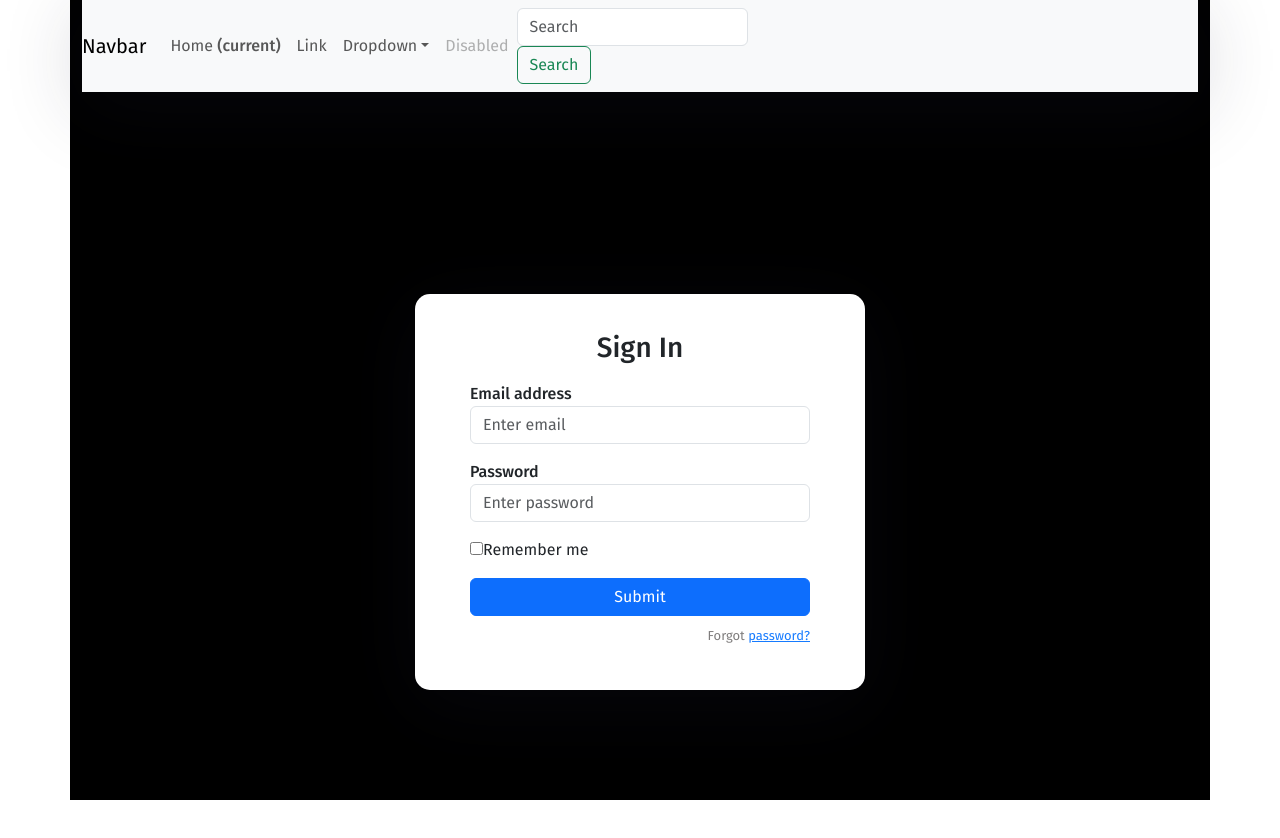
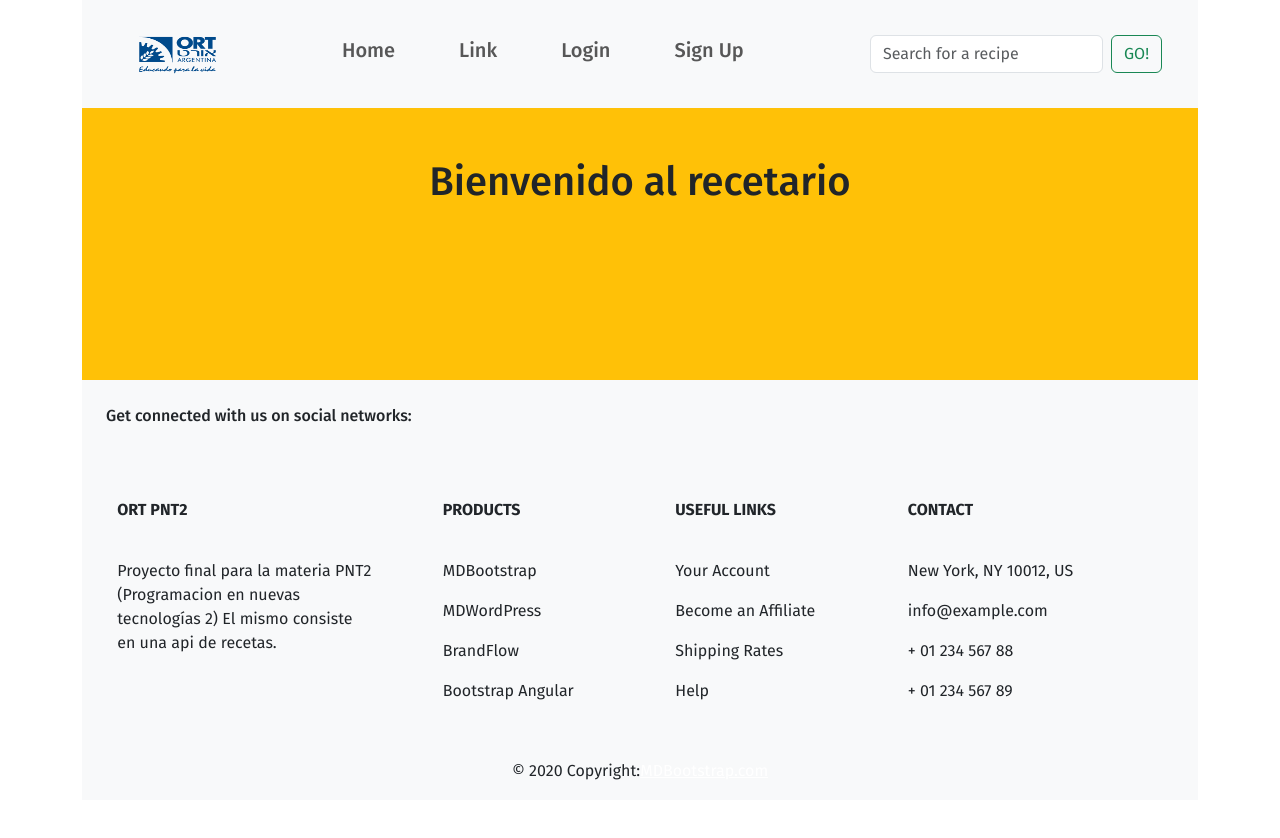
Before and after one commit to cjgonzalezlaffont/recetario-pnt2, a React (Create React App) app: page / in a window 1280 px wide. Shown: the top 838 px of the page. After the commit the page ends 800 px from the top, so only its background shows below. Built offline with nearby package versions, Linux system fonts and the light colour scheme.

Commit message:
footer, header y main terminados

```diff
--- a/public/index.html
+++ b/public/index.html
@@ -7,11 +7,9 @@
     <meta
       name="description"
       content="Web site created using create-react-app">
-    <link href="https://cdn.jsdelivr.net/npm/bootstrap@5.3.0/dist/css/bootstrap.min.css" rel="stylesheet" integrity="sha384-9ndCyUaIbzAi2FUVXJi0CjmCapSmO7SnpJef0486qhLnuZ2cdeRhO02iuK6FUUVM" crossorigin="anonymous">
-    <title>React App</title>
+    <link href="https://cdn.jsdelivr.net/npm/bootstrap@5.3.0/dist/css/bootstrap.min.css" rel="stylesheet" integrity="sha384-9ndCyUaIbzAi2FUVXJi0CjmCapSmO7SnpJef0486qhLnuZ2cdeRhO02iuK6FUUVM" crossorigin="anonymous">    <title>React App</title>
   </head>
   <body>
-    <div id="root"></div>
-    <script src="https://cdn.jsdelivr.net/npm/bootstrap@5.3.0/dist/js/bootstrap.bundle.min.js" integrity="sha384-geWF76RCwLtnZ8qwWowPQNguL3RmwHVBC9FhGdlKrxdiJJigb/j/68SIy3Te4Bkz" crossorigin="anonymous"></script>
-  </body>
+    <div id="root" class="container"></div>
+    <script src="https://cdn.jsdelivr.net/npm/bootstrap@5.3.0/dist/js/bootstrap.bundle.min.js" integrity="sha384-geWF76RCwLtnZ8qwWowPQNguL3RmwHVBC9FhGdlKrxdiJJigb/j/68SIy3Te4Bkz" crossorigin="anonymous"></script>  </body>
 </html>
--- a/src/App.js
+++ b/src/App.js
@@ -1,21 +1,25 @@
-import { Route , Routes} from 'react-router-dom';
+import {Route, Routes} from 'react-router-dom';
 import {SignIn} from "./components/login/SignIn";
 import {SignUp} from "./components/login/SignUp";
 import {Header} from "./components/header/Header";
+import {Home} from "./components/home/Home";
+import {Authenticator} from "./components/login/Authenticator";
+import {Footer} from "./components/footer/Footer";
 
 function App() {
     return (
-        <div className="App container bg-black">
+        <div className={'bg-warning'}>
             <Header></Header>
-            <div className="auth-wrapper">
-                <div className="auth-inner">
-                    <Routes>
-                        <Route exact path="/" element={<SignIn/>}/>
-                        <Route path="/sign-in" element={<SignIn/>}/>
-                        <Route path="/sign-up" element={<SignUp/>}/>
-                    </Routes>
-                </div>
-            </div>
+            <main>
+                <Routes>
+                    <Route path="/" element={<Home/>}/>
+                    <Route path="/authenticator" element={<Authenticator/>}/>
+                    <Route path="/sign-in" element={<SignIn></SignIn>}/>
+                    <Route path="/sign-up" element={<SignUp></SignUp>}/>
+                </Routes>
+            </main>
+            <Footer></Footer>
+
         </div>
     );
 }
--- /dev/null
+++ b/src/components/footer/Footer.jsx
@@ -0,0 +1,110 @@
+export const Footer = () => {
+    return (
+        <footer className="text-center text-lg-start bg-body-tertiary">
+            <section className="d-flex justify-content-between p-4">
+                <div className="me-5">
+                    <span>Get connected with us on social networks:</span>
+                </div>
+
+                <div>
+                    <a href="" className="text-white me-4">
+                        <i className="fab fa-facebook-f"></i>
+                    </a>
+                    <a href="" className="text-white me-4">
+                        <i className="fab fa-twitter"></i>
+                    </a>
+                    <a href="" className="text-white me-4">
+                        <i className="fab fa-google"></i>
+                    </a>
+                    <a href="" className="text-white me-4">
+                        <i className="fab fa-instagram"></i>
+                    </a>
+                    <a href="" className="text-white me-4">
+                        <i className="fab fa-linkedin"></i>
+                    </a>
+                    <a href="" className="text-white me-4">
+                        <i className="fab fa-github"></i>
+                    </a>
+                </div>
+
+            </section>
+
+
+            <section className="">
+                <div className="container text-center text-md-start mt-5">
+                    <div className="row mt-3">
+                        <div className="col-md-3 col-lg-4 col-xl-3 mx-auto mb-4">
+                            <h6 className="text-uppercase fw-bold">ORT PNT2</h6>
+                            <hr
+                                className="mb-4 mt-0 d-inline-block mx-auto"
+                            />
+                            <p>
+                                Proyecto final para la materia PNT2    (Programacion en nuevas tecnologías 2)
+
+                                El mismo consiste en una api de recetas.
+                            </p>
+                        </div>
+
+                        <div className="col-md-2 col-lg-2 col-xl-2 mx-auto mb-4">
+                            <h6 className="text-uppercase fw-bold">Products</h6>
+                            <hr
+                                className="mb-4 mt-0 d-inline-block mx-auto"
+                            />
+                            <p>
+                                <a >MDBootstrap</a>
+                            </p>
+                            <p>
+                                <a >MDWordPress</a>
+                            </p>
+                            <p>
+                                <a >BrandFlow</a>
+                            </p>
+                            <p>
+                                <a >Bootstrap Angular</a>
+                            </p>
+                        </div>
+
+                        <div className="col-md-3 col-lg-2 col-xl-2 mx-auto mb-4">
+                            <h6 className="text-uppercase fw-bold">Useful links</h6>
+                            <hr
+                                className="mb-4 mt-0 d-inline-block mx-auto"
+                            />
+                            <p>
+                                <a >Your Account</a>
+                            </p>
+                            <p>
+                                <a >Become an Affiliate</a>
+                            </p>
+                            <p>
+                                <a >Shipping Rates</a>
+                            </p>
+                            <p>
+                                <a >Help</a>
+                            </p>
+                        </div>
+
+                        <div className="col-md-4 col-lg-3 col-xl-3 mx-auto mb-md-0 mb-4">
+                            <h6 className="text-uppercase fw-bold">Contact</h6>
+                            <hr
+                                className="mb-4 mt-0 d-inline-block mx-auto"
+                            />
+                            <p><i className="fas fa-home mr-3"></i> New York, NY 10012, US</p>
+                            <p><i className="fas fa-envelope mr-3"></i> info@example.com</p>
+                            <p><i className="fas fa-phone mr-3"></i> + 01 234 567 88</p>
+                            <p><i className="fas fa-print mr-3"></i> + 01 234 567 89</p>
+                        </div>
+                    </div>
+                </div>
+            </section>
+
+            <div
+                className="text-center p-3"
+            >
+                © 2020 Copyright:
+                <a className="text-white" href="https://mdbootstrap.com/"
+                >MDBootstrap.com</a
+                >
+            </div>
+        </footer>
+    )
+}
--- a/src/components/header/Header.jsx
+++ b/src/components/header/Header.jsx
@@ -1,42 +1,45 @@
+import {Link} from "react-router-dom";
+import logo from "../../assets/logo.png";
+
 export const Header = () => {
     return (
-        <nav className="navbar navbar-expand-lg navbar-light bg-light">
-            <a className="navbar-brand" href="#">Navbar</a>
-            <button className="navbar-toggler" type="button" data-toggle="collapse"
-                    data-target="#navbarSupportedContent" aria-controls="navbarSupportedContent" aria-expanded="false"
-                    aria-label="Toggle navigation">
-                <span className="navbar-toggler-icon"></span>
-            </button>
-
+        <header>
+            <nav className="navbar navbar-expand-lg bg-body-tertiary p-4">
+                <div className="container-fluid">
+                    <a className="navbar-brand me-5" href="#">
+                        <img src={logo} alt="Bootstrap" width="120" height="50"></img>
+                    </a>
                     <div className="collapse navbar-collapse" id="navbarSupportedContent">
-                <ul className="navbar-nav mr-auto">
-                    <li className="nav-item active">
-                        <a className="nav-link" href="#">Home <span className="sr-only">(current)</span></a>
+                        <ul className="navbar-nav me-auto mb-2 mb-lg-0">
+                            <li className="nav-item me-5 ms-lg-5">
+                                <Link to={'/'} className={'text-decoration-none'}>
+                                    <button className={'nav-link'}><h5>Home</h5></button>
+                                </Link>
+                            </li>
+                            <li className="nav-item me-5 ">
+                                <Link to={'/'} className={'text-decoration-none'}>
+                                    <button className={'nav-link'}><h5>Link</h5></button>
+                                </Link>
+                            </li>
+                            <li className="nav-item me-5">
+                                <Link to={'/sign-in'} className={'text-decoration-none'}>
+                                    <button className={'nav-link'}><h5>Login</h5></button>
+                                </Link>
                             </li>
                             <li className="nav-item">
-                        <a className="nav-link" href="#">Link</a>
-                    </li>
-                    <li className="nav-item dropdown">
-                        <a className="nav-link dropdown-toggle" href="#" id="navbarDropdown" role="button"
-                           data-toggle="dropdown" aria-haspopup="true" aria-expanded="false">
-                            Dropdown
-                        </a>
-                        <div className="dropdown-menu" aria-labelledby="navbarDropdown">
-                            <a className="dropdown-item" href="#">Action</a>
-                            <a className="dropdown-item" href="#">Another action</a>
-                            <div className="dropdown-divider"></div>
-                            <a className="dropdown-item" href="#">Something else here</a>
-                        </div>
-                    </li>
-                    <li className="nav-item">
-                        <a className="nav-link disabled" href="#">Disabled</a>
+                                <Link to={'/sign-up'} className={'text-decoration-none'}>
+                                    <button className={'nav-link'}><h5>Sign Up</h5></button>
+                                </Link>
                             </li>
                         </ul>
-                <form className="form-inline my-2 my-lg-0">
-                    <input className="form-control mr-sm-2" type="search" placeholder="Search" aria-label="Search"></input>
-                        <button className="btn btn-outline-success my-2 my-sm-0" type="submit">Search</button>
+                        <form className="d-flex col-4" role="search">
+                            <input className="form-control me-2" type="search" placeholder="Search for a recipe"
+                                   aria-label="Search"></input>
+                            <button className="btn btn-outline-success" type="submit">GO!</button>
                         </form>
                     </div>
+                </div>
             </nav>
+        </header>
     )
 }
--- /dev/null
+++ b/src/components/home/Home.jsx
@@ -0,0 +1,7 @@
+export const Home = () => {
+    return (
+        <div className={'justify-content-center text-center pt-5'}>
+            <h1>Bienvenido al recetario</h1>
+        </div>
+    )
+}
--- /dev/null
+++ b/src/components/login/Authenticator.jsx
@@ -0,0 +1,16 @@
+import { Link } from "react-router-dom";
+
+export const Authenticator = () => {
+    return (
+        <div className="auth-wrapper">
+            <div className="auth-inner">
+                <Link to="/sign-in">
+                    <button className="btn">Sign in</button>
+                </Link>
+                <Link to="/sign-up">
+                    <button className="btn">Sign up</button>
+                </Link>
+            </div>
+        </div>
+    );
+};
--- a/src/components/login/SignIn.jsx
+++ b/src/components/login/SignIn.jsx
@@ -1,5 +1,7 @@
 export const SignIn = () => {
     return (
+        <div className="auth-wrapper pt-lg-5 pb-lg-5">
+            <div className="auth-inner">
                 <form>
                     <h3>Sign In</h3>
                     <div className="mb-3">
@@ -42,5 +44,8 @@ export const SignIn = () => {
                         Forgot <a href="#">password?</a>
                     </p>
                 </form>
+            </div>
+        </div>
+
     )
 }
--- a/src/components/login/SignUp.jsx
+++ b/src/components/login/SignUp.jsx
@@ -1,5 +1,8 @@
 export const SignUp = () => {
     return (
+
+        <div className="auth-wrapper pt-lg-5 pb-lg-5">
+            <div className="auth-inner">
                 <form>
                     <h3>Sign Up</h3>
                     <div className="mb-3">
@@ -42,5 +45,9 @@ export const SignUp = () => {
                     <p className="forgot-password text-right">
                         Already registered <a href="/sign-in">sign in?</a>
                     </p>
-        </form>)
+                </form>
+            </div>
+        </div>
+
+    )
 }
--- a/src/index.css
+++ b/src/index.css
@@ -81,3 +81,15 @@ html,
 .forgot-password a {
   color: #167bff;
 }
+
+header {
+  height: 110px;
+}
+
+footer {
+  height: 420px;
+}
+
+main {
+  min-height: calc(100vh - 110px - 420px);
+}
```
Also changed, not shown: src/assets/logo.png (added). Lines whose indentation alone changed are shown as unchanged.
